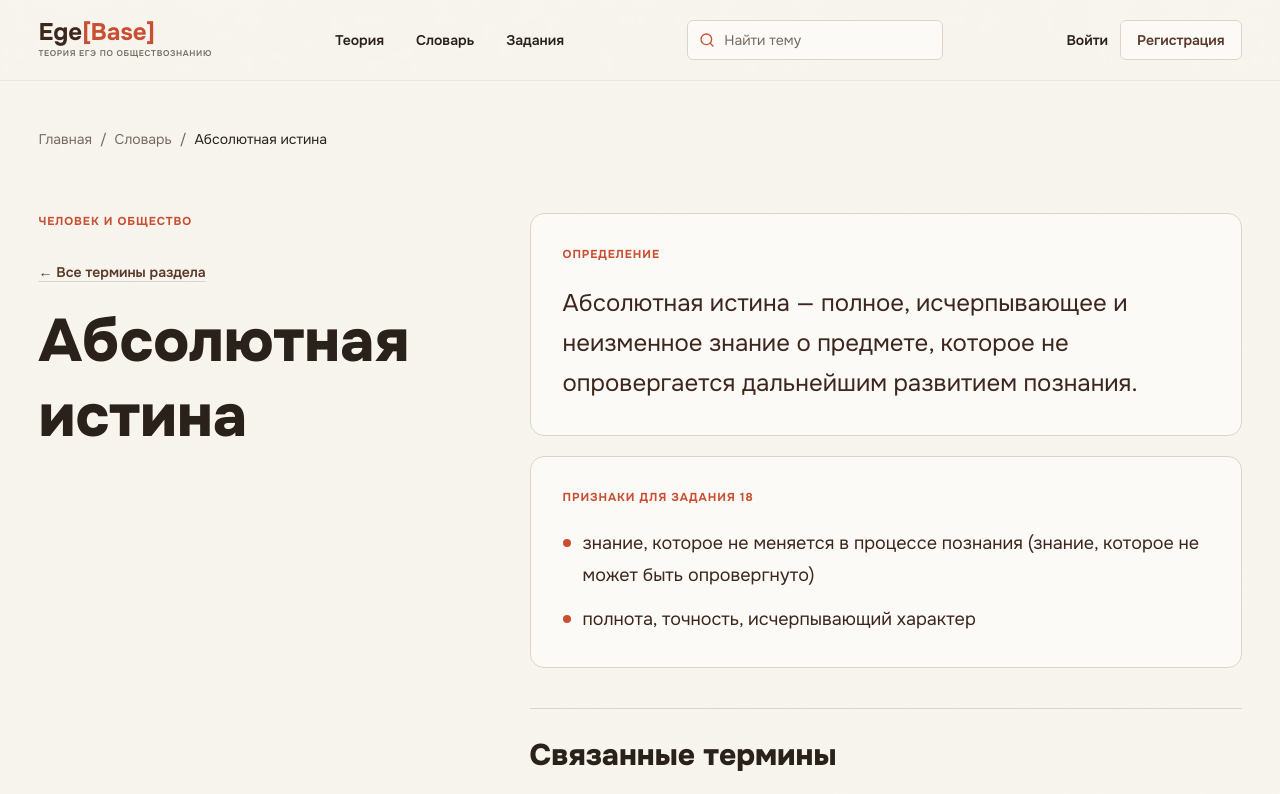
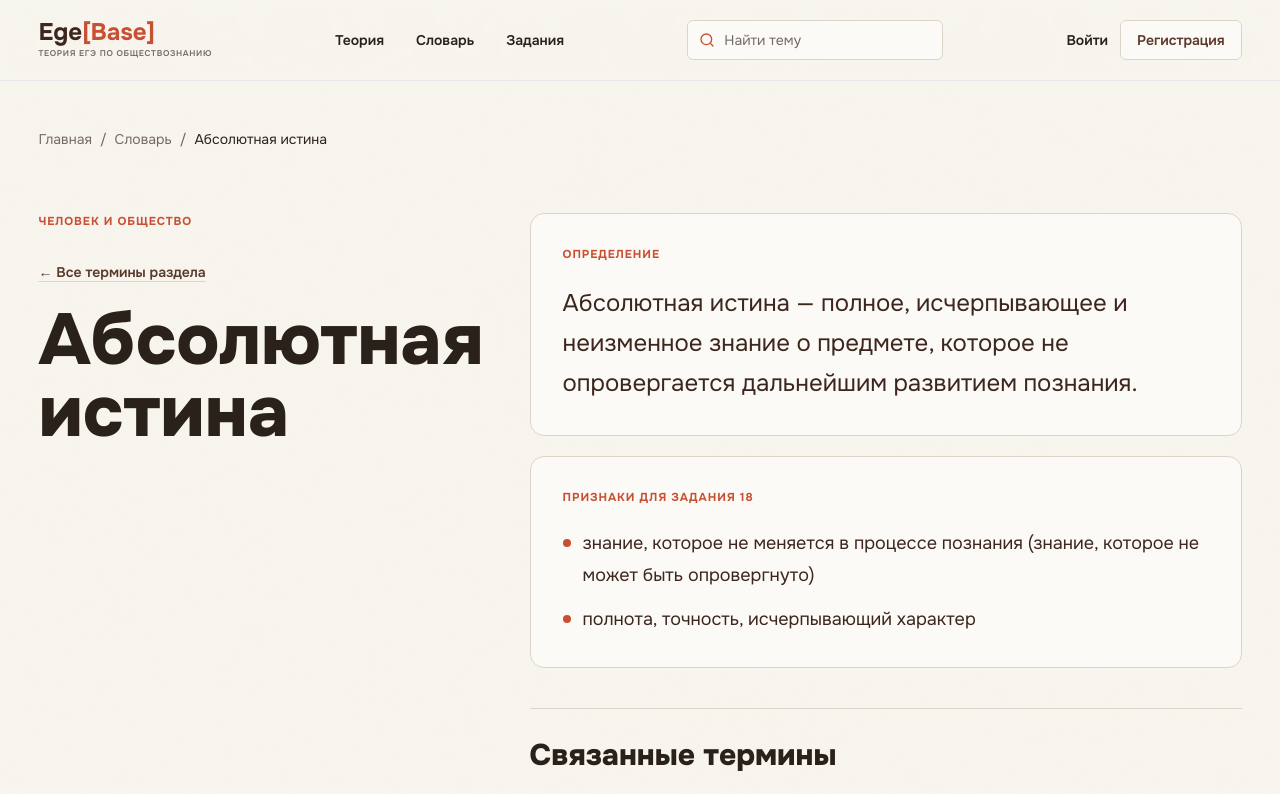
Before and after one commit to grxnitt/EgeBase, a Next.js app: page /dictionary/absolyutnaya-istina in a window 1280 px wide. Shown: the top 794 px of the page. Built offline with nearby package versions, Linux system fonts and the light colour scheme; no server answers.

Commit message:
Limit dictionary title wrapping fix to mobile

```diff
--- a/app/dictionary/[slug]/page.tsx
+++ b/app/dictionary/[slug]/page.tsx
@@ -82,7 +82,7 @@ export default async function DictionaryTermPage({ params }: PageProps) {
           >
             ← Все термины раздела
           </Link>
-          <h1 className="mt-10 max-w-full text-balance font-serif text-[clamp(3.2rem,14vw,5.4rem)] leading-[0.95] [overflow-wrap:anywhere] sm:mt-5 sm:text-6xl sm:leading-tight">
+          <h1 className="mt-10 max-w-full font-serif text-[clamp(3.2rem,14vw,5.4rem)] leading-[0.95] [overflow-wrap:anywhere] sm:mt-5 sm:text-6xl sm:leading-tight sm:[overflow-wrap:normal] lg:text-7xl">
             {term.title}
           </h1>
         </div>
```
